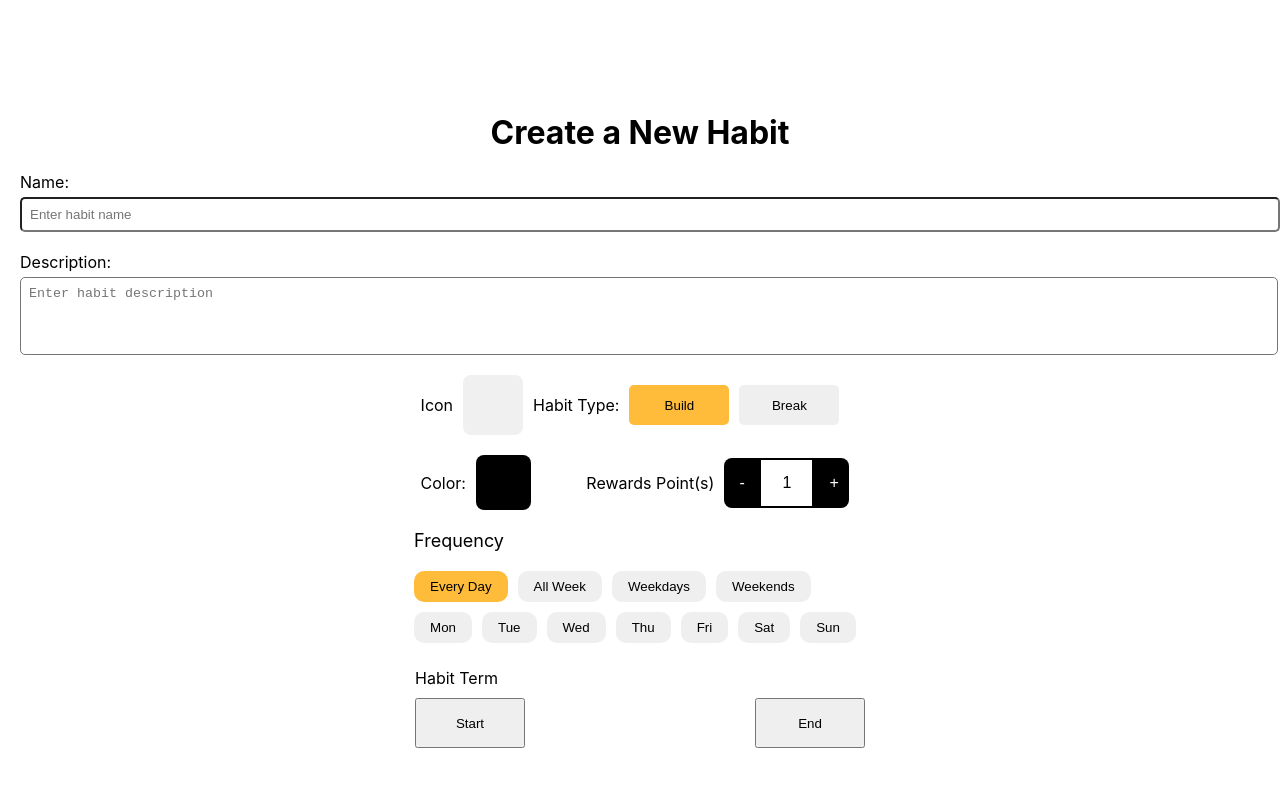
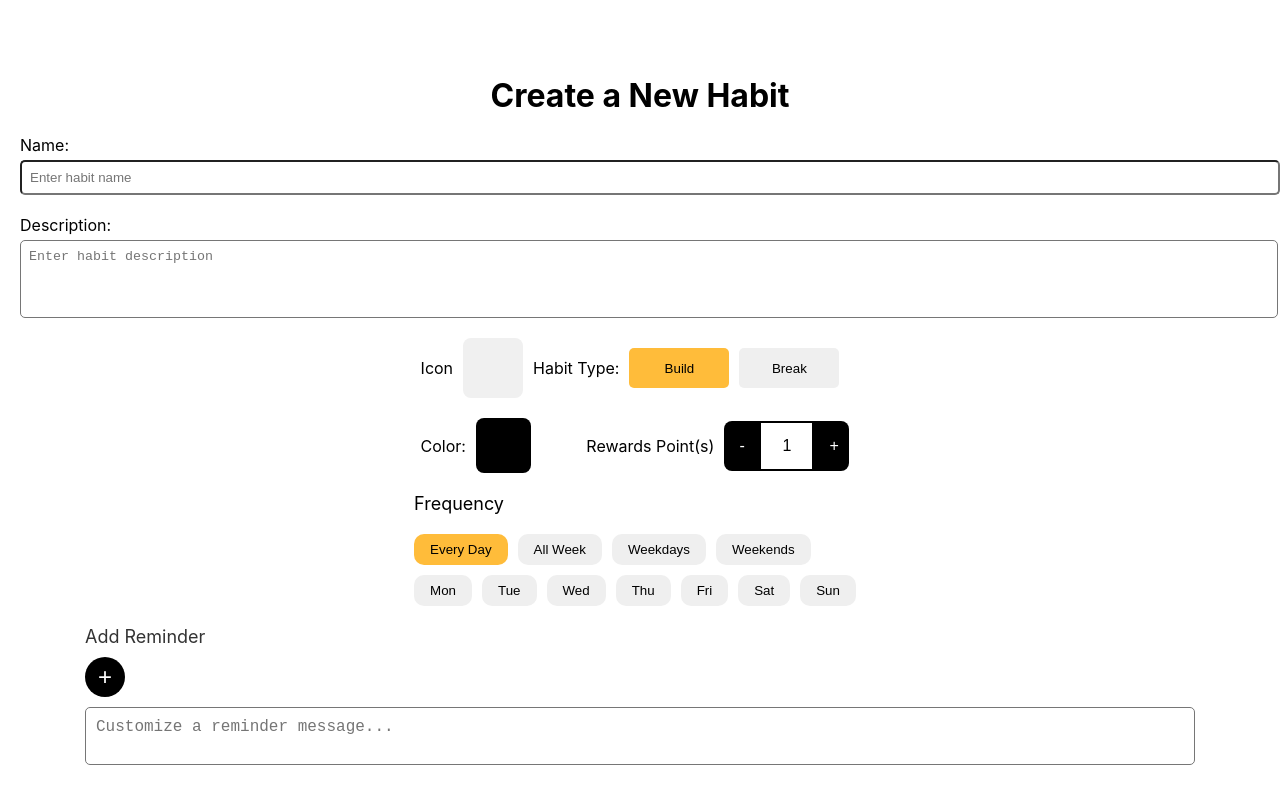
Before and after one commit to adellevo/HabitStreak, a React (Create React App) app: page /habitcreation in a window 1280 px wide. Shown: the top 804 px of the page. Built offline with nearby package versions, Linux system fonts and the light colour scheme.

Commit message:
Added the reminder section

```diff
--- a/src/HabitCreation.css
+++ b/src/HabitCreation.css
@@ -210,7 +210,6 @@ textarea {
 }
 
 /* HabitTermSection.css */
-/* HabitCreation.css */
 .habit-term-container {
   display: flex;
   flex-direction: column;
@@ -245,3 +244,39 @@ textarea {
   margin-left: 220px; /* Adjust as needed */
   /* Add additional styling as needed */
 }
+
+/* ReminderSection.css */
+.reminder-section-container {
+  display: flex;
+  flex-direction: column; /* Change flex-direction to column */
+  align-items: flex-start;
+  margin-bottom: 20px; /* Adjust margin as needed */
+}
+
+.reminder-text {
+  font-size: 18px; /* Adjust font size as needed */
+  color: #333; /* Adjust color as needed */
+  margin-right: 10px; /* Adjust margin as needed */
+  margin-top: 20px;
+}
+
+.reminder-button {
+  width: 40px; /* Adjust size as needed */
+  height: 40px; /* Adjust size as needed */
+  border-radius: 50%;
+  background-color: #000; /* Black background color */
+  color: #fff; /* White text color */
+  font-size: 24px; /* Adjust font size as needed */
+  cursor: pointer;
+  margin-top: 10px; /* Adjust margin as needed */
+  border: none;
+  outline: none;
+}
+
+.reminder-textbox {
+  width: 85vw; /* Set width to 100% of viewport width */
+  padding: 10px;
+  margin-top: 10px;
+  font-size: 16px; /* Adjust font size as needed */
+  resize: none; /* Disable textarea resizing */
+}
--- a/src/HabitCreation.js
+++ b/src/HabitCreation.js
@@ -5,7 +5,8 @@ import NameSection from "./NameSection";
 import DescriptionSection from "./DescriptionSection";
 import CustomizeSection from "./CustomizeSection";
 import FrequencySection from "./FrequencySection";
-import HabitTermSection from "./HabitTermSection"; // Import the new component
+// import HabitTermSection from "./HabitTermSection";
+import ReminderSection from "./ReminderSection";
 
 const HabitCreation = () => {
   return (
@@ -15,7 +16,8 @@ const HabitCreation = () => {
       <DescriptionSection />
       <CustomizeSection />
       <FrequencySection />
-      <HabitTermSection /> {/* Include the new HabitTerm component */}
+      {/* <HabitTermSection /> */}
+      <ReminderSection /> {/* Include the new ReminderSection */}
       {/* Add other sections or components as needed */}
     </div>
   );
--- /dev/null
+++ b/src/ReminderSection.js
@@ -0,0 +1,19 @@
+// ReminderSection.js
+import React from "react";
+import "./HabitCreation.css";
+
+const ReminderSection = () => {
+  return (
+    <div className="reminder-section-container">
+      <div className="reminder-text">Add Reminder</div>
+      <button className="reminder-button">+</button>
+      <textarea
+        className="reminder-textbox"
+        placeholder="Customize a reminder message..."
+      />
+      {/* Add other content for the ReminderSection if needed */}
+    </div>
+  );
+};
+
+export default ReminderSection;
```
